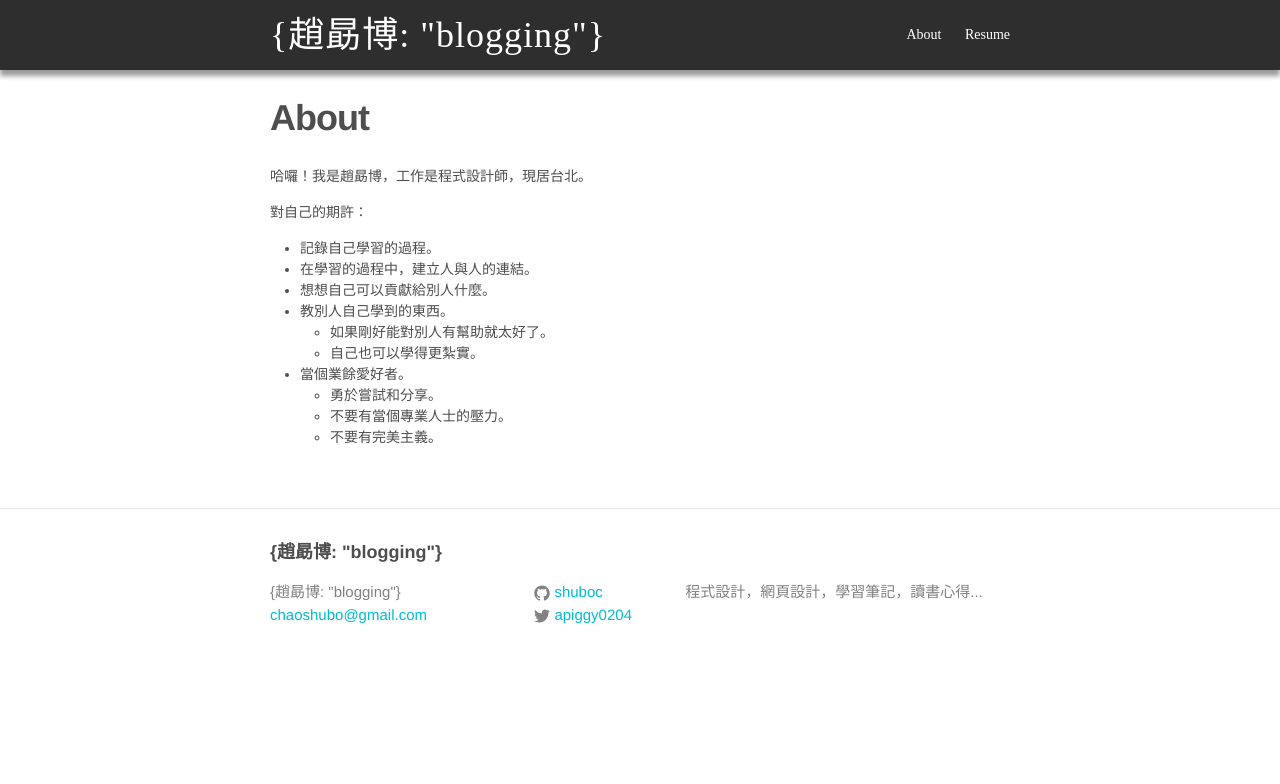
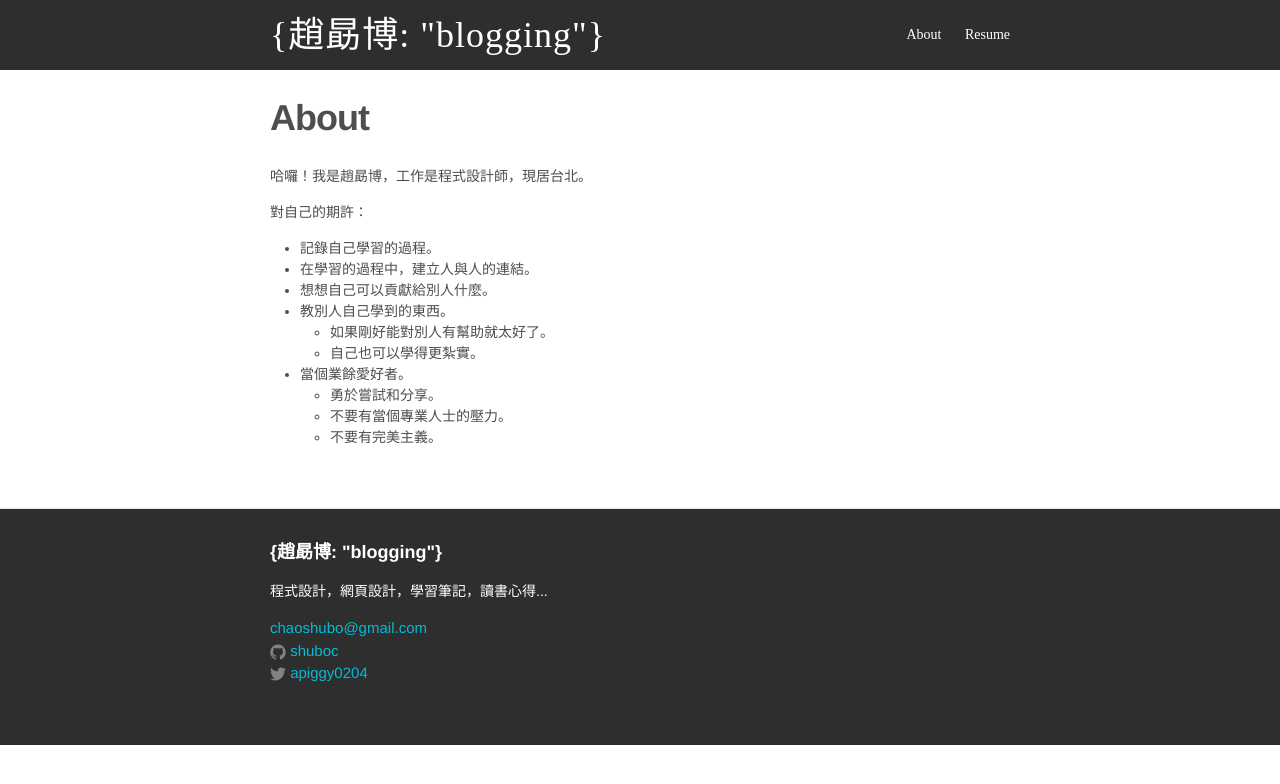
Before and after one commit to shuboc/shuboc.github.io, a Jekyll site: the page built from about.md, in a window 1280 px wide. Shown: the top 784 px of the page. Built offline with Jekyll 4.4.1, drawn with Linux system fonts in a browser that asks for light colours; some web fonts are replaced.

Commit message:
Adjust footer style

```diff
--- a/_includes/footer.html
+++ b/_includes/footer.html
@@ -2,18 +2,13 @@
 
   <div class="wrapper">
 
-    <h2 class="footer-heading">{{ site.title }}</h2>
+    <h1 class="footer-heading">{{ site.title }}</h2>
+    <p>{{ site.description }}</p>
 
     <div class="footer-col-wrapper">
       <div class="footer-col footer-col-1">
         <ul class="contact-list">
-          <li>{{ site.title }}</li>
           <li><a href="mailto:{{ site.email }}">{{ site.email }}</a></li>
-        </ul>
-      </div>
-
-      <div class="footer-col footer-col-2">
-        <ul class="social-media-list">
           {% if site.github_username %}
           <li>
             {% include icon-github.html username=site.github_username %}
@@ -29,7 +24,7 @@
       </div>
 
       <div class="footer-col footer-col-3">
-        <p>{{ site.description }}</p>
+
       </div>
     </div>
 
--- a/_sass/_layout.scss
+++ b/_sass/_layout.scss
@@ -5,7 +5,6 @@ $header-height: 70px;
 
 .site-header {
     min-height: $header-height;
-    box-shadow: 0px 6px 5px rgba(0,0,0,0.4);
     background-color: $brand-color;
 
     // Positioning context for the mobile navigation icon
@@ -100,6 +99,8 @@ $header-height: 70px;
 .site-footer {
     border-top: 1px solid $grey-color-light;
     padding: $spacing-unit 0;
+    background-color: $brand-color;
+    color: $header-text-color;
 }
 
 .footer-heading {
--- a/css/main.scss
+++ b/css/main.scss
@@ -13,7 +13,7 @@ $small-font-size:  $base-font-size * 0.875;
 $base-line-height: 1.5;
 
 $header-font-family: 'Fredericka the Great', cursive;
-$header-text-color: #fff;
+$header-text-color: #FFF;
 
 $meta-font-family: $header-font-family;
 
```
